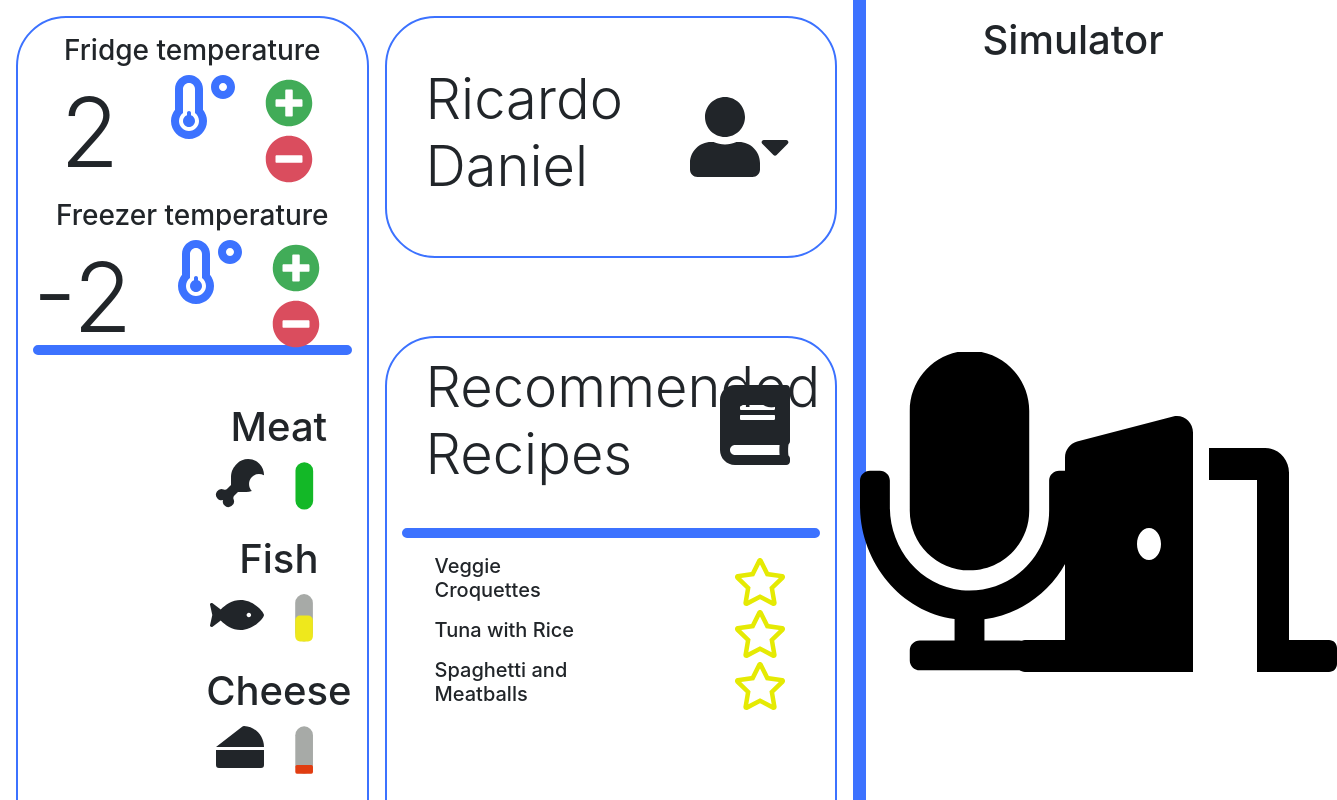
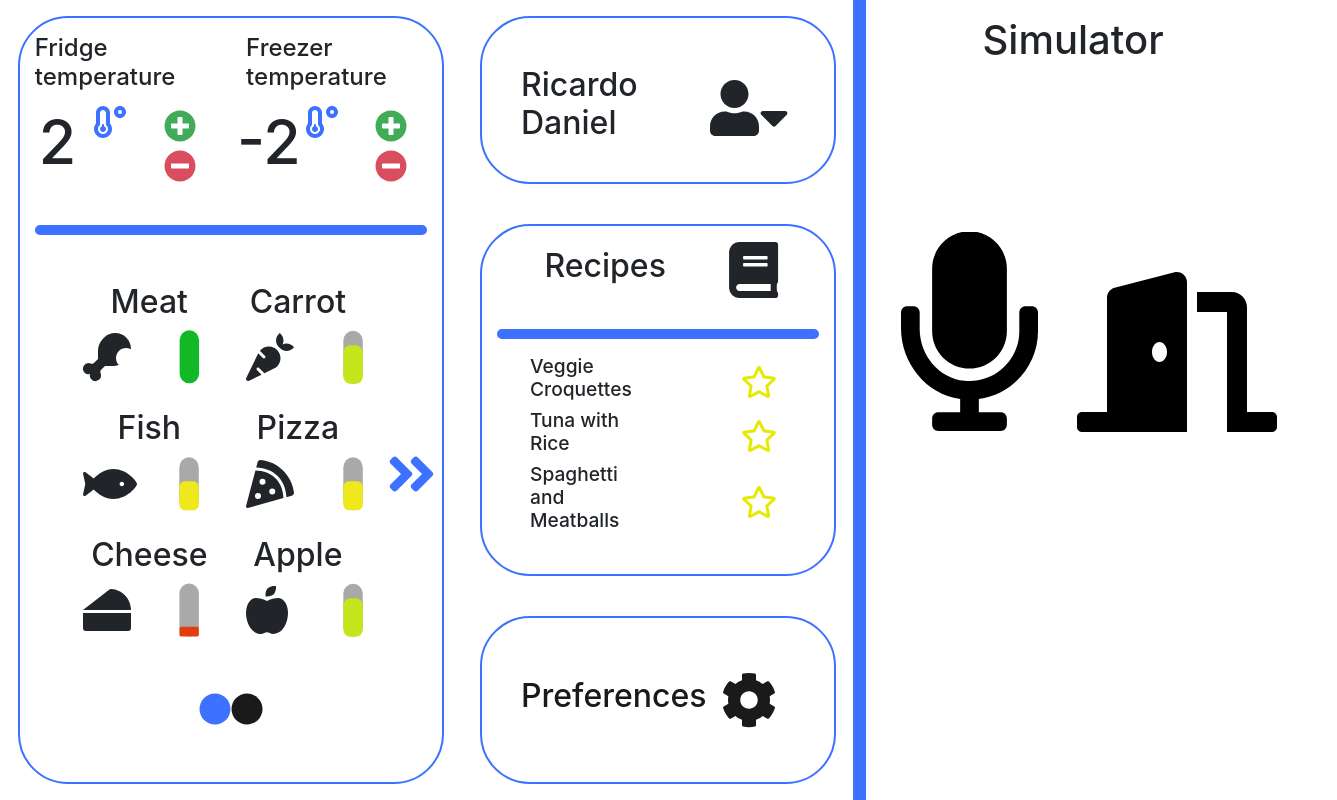
Before and after one commit to RVelhinho/ai-app, a React (Create React App) app: page / in a window 1280 px wide. Shown: the top 800 px of the page, 1337 px wide, since content can reach past the window. Built offline with nearby package versions, Linux system fonts and the light colour scheme.

Commit message:
responsive bby

```diff
--- a/src/components/Fridge.jsx
+++ b/src/components/Fridge.jsx
@@ -23,7 +23,6 @@ import { faBacon } from "@fortawesome/free-solid-svg-icons";
 import { faCog } from "@fortawesome/free-solid-svg-icons";
 import { faAngleDoubleRight } from "@fortawesome/free-solid-svg-icons";
 import { faAngleDoubleLeft } from "@fortawesome/free-solid-svg-icons";
-import { Link } from "react-router-dom";
 
 export default class Fridge extends Component {
     chooseFood(name) {
@@ -61,20 +60,16 @@ export default class Fridge extends Component {
         const startingIndex = Math.floor(foodsLength / 2);
         const array1 = foods.slice(0, startingIndex);
         const array2 = foods.slice(startingIndex);
-        let UserBubbleClass = this.props.showUsers
-            ? "row h-50 pb-5"
-            : "row h-25 pb-5";
-        let BubbleSepClass = this.props.showUsers
-            ? "row h-25 py-3"
-            : "row h-50 py-3";
+        let UserBubbleClass = this.props.showUsers ? "row h-50" : "row h-25";
+        let BubbleSepClass = this.props.showUsers ? "row h-25" : "row h-50";
         console.log(this.props.currentPage);
         return (
             <React.Fragment>
                 <div className="row h-100">
-                    <div className="col bubble my-3 ml-3">
+                    <div className="col-12 col-sm-7 col-md-6 col-xl-6 bubble my-3 mx-auto">
                         <div className="row h-25 mt-3">
                             {this.props.temps.map((temp) => (
-                                <div key={temp.name} className="col">
+                                <div key={temp.name} className="col-6">
                                     <Temperature
                                         name={temp.name}
                                         temp={temp.degrees}
@@ -89,8 +84,8 @@ export default class Fridge extends Component {
                             ))}{" "}
                         </div>
                         <hr className="separator mt-0" />
-                        <div className="row h-50 mt-5">
-                            <div className="col d-flex justify-content-center align-items-center">
+                        <div className="row h-50 w-100 mt-5 mx-auto">
+                            <div className="col-12  col-md-2 col-xl-1 order-3  order-md-1 order-xl-1 d-flex justify-content-start justify-content-md-center justify-content-xl-center align-items-center ">
                                 {this.props.currentPage > 1 && (
                                     <FontAwesomeIcon
                                         icon={faAngleDoubleLeft}
@@ -102,33 +97,38 @@ export default class Fridge extends Component {
                                         onClick={() =>
                                             this.props.onPreviousPage()
                                         }
+                                        className="icon"
                                     />
                                 )}{" "}
                             </div>
-                            <div className="col">
+                            <div className="col-6 col-md-4 col-xl-5 order-1  order-md-2 order-xl-2">
                                 {array1.map((food) => (
                                     <React.Fragment key={food.name}>
                                         <div className="row">
                                             <div className="col d-flex justify-content-center">
-                                                <h1>{food.name}</h1>
+                                                <h1 className="textFood">
+                                                    {food.name}
+                                                </h1>
                                             </div>
                                         </div>
                                         <div className="row mb-3">
-                                            <div className="col d-flex justify-content-end">
+                                            <div className="col-7">
                                                 <FontAwesomeIcon
                                                     icon={this.chooseFood(
                                                         food.name
                                                     )}
                                                     size="3x"
+                                                    className="icon"
                                                 />
                                             </div>
-                                            <div className="col d-flex justify-content-start">
+                                            <div className="col-1">
                                                 <h1>
                                                     <img
                                                         src={this.chooseBar(
                                                             food.quantity
                                                         )}
                                                         alt="quantity"
+                                                        className="icon"
                                                     />
                                                 </h1>
                                             </div>
@@ -136,30 +136,34 @@ export default class Fridge extends Component {
                                     </React.Fragment>
                                 ))}{" "}
                             </div>
-                            <div className="col">
+                            <div className="col-6 col-md-4 col-xl-5 order-2  order-md-3 order-xl-3">
                                 {array2.map((food) => (
                                     <React.Fragment key={food.name}>
-                                        <div className="row">
+                                        <div className="row w-100">
                                             <div className="col d-flex justify-content-center">
-                                                <h1>{food.name}</h1>
+                                                <h1 className="textFood">
+                                                    {food.name}
+                                                </h1>
                                             </div>
                                         </div>
                                         <div className="row mb-3 ">
-                                            <div className="col d-flex justify-content-end">
+                                            <div className="col-7">
                                                 <FontAwesomeIcon
                                                     icon={this.chooseFood(
                                                         food.name
                                                     )}
                                                     size="3x"
+                                                    className="icon"
                                                 />
                                             </div>
-                                            <div className="col d-flex justify-content-start">
+                                            <div className="col-1">
                                                 <h1>
                                                     <img
                                                         src={this.chooseBar(
                                                             food.quantity
                                                         )}
                                                         alt="quantity"
+                                                        className="icon"
                                                     />
                                                 </h1>
                                             </div>
@@ -167,7 +171,7 @@ export default class Fridge extends Component {
                                     </React.Fragment>
                                 ))}{" "}
                             </div>
-                            <div className="col d-flex justify-content-center align-items-center">
+                            <div className="col-12  col-md-2 col-xl-1 order-3 order-md-4 order-xl-4 d-flex justify-content-end justify-content-md-center justify-content-xl-center align-items-center">
                                 {this.props.currentPage < pagesCount && (
                                     <FontAwesomeIcon
                                         icon={faAngleDoubleRight}
@@ -177,11 +181,12 @@ export default class Fridge extends Component {
                                             color: "#3c72ff",
                                         }}
                                         onClick={() => this.props.onNextPage()}
+                                        className="icon"
                                     />
                                 )}{" "}
                             </div>
                         </div>
-                        <div className="row row-dots">
+                        <div className="row row-dots mt-5 mt-sm-3 mt-md-3 mt-xl-3">
                             <div className="col d-flex justify-content-center alig-items-center">
                                 <Pagination
                                     pagesCount={pagesCount}
@@ -190,7 +195,7 @@ export default class Fridge extends Component {
                             </div>
                         </div>
                     </div>
-                    <div className="col mx-3">
+                    <div className="col-12 col-sm-4 col-md-5 col-xl-5 mx-auto">
                         <div className={UserBubbleClass}>
                             <UserBubble
                                 users={this.props.users}
@@ -203,14 +208,14 @@ export default class Fridge extends Component {
                         </div>
                         <div className={BubbleSepClass}>
                             <BubbleSep
-                                desc="Recommended Recipes"
+                                desc="Recipes"
                                 recipes={this.props.recipes}
                                 onClickFavorite={this.props.onClickFavorite}
                                 currentUser={this.props.currentUser}
                                 showUsers={this.props.showUsers}
                             />
                         </div>
-                        <div className="row h-25 pt-5">
+                        <div className="row h-25 ">
                             <Bubble desc="Preferences" icon={faCog} />
                         </div>
                     </div>
--- a/src/components/MainPage.jsx
+++ b/src/components/MainPage.jsx
@@ -26,7 +26,7 @@ export default function MainPage({
         <React.Fragment>
             <div className="container-fluid">
                 <div className="row initial-height">
-                    <div className="col-8">
+                    <div className="col-12 col-md-12 col-xl-8">
                         <Fridge
                             pageSize={pageSize}
                             currentPage={currentPage}
--- a/src/components/PreferencesPage.jsx
+++ b/src/components/PreferencesPage.jsx
@@ -21,6 +21,7 @@ export default class PreferencesPage extends Component {
                                         size="6x"
                                         onClick={this.handleLeave}
                                         style={{ cursor: "pointer" }}
+                                        className="icon"
                                     />
                                 </div>
                             </div>
@@ -38,7 +39,6 @@ export default class PreferencesPage extends Component {
                                             onCheckClick={() =>
                                                 this.props.onCheckClick(pref)
                                             }
-                                            style={{ cursor: "pointer" }}
                                         />
                                     </div>
                                 </div>
--- a/src/components/common/Bubble.jsx
+++ b/src/components/common/Bubble.jsx
@@ -8,19 +8,23 @@ export default function Bubble({ desc, icon }) {
         <React.Fragment>
             <Link
                 to="/preferences"
-                className="col bubble my-3 d-flex align-items-center justify-content-between"
+                className="col bubble my-3 d-flex align-items-center"
                 style={{
                     cursor: "pointer",
                     color: "#1a1a1a",
                     textDecoration: "none",
                 }}
             >
-                <div className="row w-100 pl-4">
-                    <div className="col-8 d-flex align-items-center justify-content-start">
-                        <h1 className="display-4">{desc}</h1>
+                <div className="row w-100 pl-4 py-2">
+                    <div className="col-12 col-sm-12 col-md-5 col-lg-5 d-flex align-items-center justify-content-center justify-content-md-start justify-content-lg-start">
+                        <h1 className="text1">{desc}</h1>
                     </div>
-                    <div className="col d-flex align-items-center justify-content-end">
-                        <FontAwesomeIcon icon={icon} size="5x" />
+                    <div className="col d-flex align-items-center justify-content-center justify-content-md-end justify-content-lg-end">
+                        <FontAwesomeIcon
+                            icon={icon}
+                            size="5x"
+                            className="icon"
+                        />
                     </div>
                 </div>
             </Link>
--- a/src/components/common/BubbleSep.jsx
+++ b/src/components/common/BubbleSep.jsx
@@ -7,46 +7,39 @@ export default class BubbleSep extends Component {
     render() {
         return (
             <React.Fragment>
-                <div className="col bubble">
-                    <div className="row">
-                        <div className="col my-3 d-flex align-items-center justify-content-between">
-                            <div className="row w-100 pl-4">
-                                <div className="col-8 d-flex align-items-center justify-content-start">
-                                    <h1 className="display-4">
-                                        {this.props.desc}
-                                    </h1>
+                <div className="col bubble my-4">
+                    <div className="row w-100 h-25 pl-4 py-3">
+                        <div className="col-7 col-xl-8 d-flex align-items-center justify-content-start justify-content-sm-center">
+                            <h1 className="text1">{this.props.desc}</h1>
                         </div>
-                                <div className="col d-flex align-items-center justify-content-end">
-                                    <FontAwesomeIcon icon={faBook} size="5x" />
-                                </div>
-                            </div>
+                        <div className="col-5 col-xl-4 d-flex align-items-center justify-content-end justify-content-sm-center">
+                            <FontAwesomeIcon
+                                icon={faBook}
+                                size="5x"
+                                className="icon"
+                            />
                         </div>
                     </div>
                     {!this.props.showUsers && <hr className="my-3 separator" />}
-                    {!this.props.showUsers && (
-                        <div className="row">
-                            <div className="col">
-                                {this.props.recipes.map((recipe) => (
+                    {!this.props.showUsers &&
+                        this.props.recipes.map((recipe) => (
                             <div key={recipe.name} className="row">
-                                        <div className="col d-flex justify-content-start align-items-center pl-5">
-                                            <h5>{recipe.name}</h5>
+                                <div className="col-6 d-flex justify-content-start align-items-center pl-md-5 pl-lg-5">
+                                    <h5 className="textRecipe">
+                                        {recipe.name}
+                                    </h5>
                                 </div>
-                                        <div className="col d-flex justify-content-end align-items-center pr-5">
+                                <div className="col d-flex justify-content-end align-items-center pr-md-5 pr-lg-5">
                                     <Favorite
                                         favorite={recipe.favorite}
                                         onClickFavorite={() =>
-                                                    this.props.onClickFavorite(
-                                                        recipe
-                                                    )
+                                            this.props.onClickFavorite(recipe)
                                         }
                                     />
                                 </div>
                             </div>
                         ))}
                 </div>
-                        </div>
-                    )}
-                </div>
             </React.Fragment>
         );
     }
--- a/src/components/common/Checkmark.jsx
+++ b/src/components/common/Checkmark.jsx
@@ -14,6 +14,7 @@ export default function Checkmark({ check, onCheckClick }) {
                 size="6x"
                 onClick={onCheckClick}
                 style={classes}
+                className="icon"
             />
         </React.Fragment>
     );
--- a/src/components/common/Favorite.jsx
+++ b/src/components/common/Favorite.jsx
@@ -12,6 +12,7 @@ export default function Favorite({ favorite, onClickFavorite }) {
             size="3x"
             onClick={onClickFavorite}
             style={{ cursor: "pointer", color: "#e5ea03" }}
+            className="star_icon"
         />
     );
 }
--- a/src/components/common/OpenClose.jsx
+++ b/src/components/common/OpenClose.jsx
@@ -7,7 +7,7 @@ export default function OpenClose({ showUsers }) {
     const classes = showUsers ? faSortUp : faSortDown;
     return (
         <React.Fragment>
-            <FontAwesomeIcon icon={classes} size="3x" />
+            <FontAwesomeIcon icon={classes} size="3x" className="icon" />
         </React.Fragment>
     );
 }
--- a/src/components/common/Pagination.jsx
+++ b/src/components/common/Pagination.jsx
@@ -19,8 +19,9 @@ export default class Pagination extends Component {
                     <FontAwesomeIcon
                         key={item}
                         icon={faCircle}
-                        size="3x"
+                        size="2x"
                         style={this.chooseColor(item)}
+                        className="icon"
                     />
                 ))}
             </React.Fragment>
--- a/src/components/common/Temperature.jsx
+++ b/src/components/common/Temperature.jsx
@@ -8,29 +8,30 @@ import "../style/bubble.css";
 export default function Temperature({ name, temp, onPlusTemp, onMinusTemp }) {
     return (
         <React.Fragment>
-            <div className="row h-25">
+            <div className="row h-25 d-flex justify-content-center">
                 <div className="col d-flex justify-content-center">
-                    <h3>{name}</h3>
+                    <h3 className="text2">{name}</h3>
                 </div>
             </div>
-            <div className="row h-75">
-                <div className="col d-flex justify-content-end">
-                    <h1 className="display-1">{temp}</h1>
+            <div className="row h-75 w-100 d-flex justify-content-center mt-4">
+                <div className="col-3 d-flex justify-content-center">
+                    <h3 className="number1">{temp}</h3>
                 </div>
-                <div className="col d-flex justify-content-end">
+                <div className="col-4 d-flex justify-content-center">
                     <FontAwesomeIcon
                         icon={faTemperatureLow}
                         size="4x"
                         style={{ color: "#3c72ff" }}
+                        className="icon_temp"
                     />
                 </div>
-                <div className="col mt-1">
+                <div className="col-3 mt-1">
                     <div className="row mb-2">
                         <div className="col">
                             <FontAwesomeIcon
                                 icon={faPlusCircle}
                                 size="3x"
-                                className="plus"
+                                className="icon_temp"
                                 onClick={onPlusTemp}
                                 style={{ cursor: "pointer", color: "#41ac58" }}
                             />
@@ -41,7 +42,7 @@ export default function Temperature({ name, temp, onPlusTemp, onMinusTemp }) {
                             <FontAwesomeIcon
                                 icon={faMinusCircle}
                                 size="3x"
-                                className="minus"
+                                className="icon_temp"
                                 onClick={onMinusTemp}
                                 style={{ cursor: "pointer", color: "#da4d5e" }}
                             />
--- a/src/components/common/UserBubble.jsx
+++ b/src/components/common/UserBubble.jsx
@@ -16,17 +16,21 @@ export default function UserBubble({
     usersOld.splice(currentUserIndex, 1);
     return (
         <React.Fragment>
-            <div className="col bubble my-3">
+            <div className="col bubble mb-5 mb-sm-3 mb-md-3 mb-xl-3 mt-3 ">
                 <div
-                    className="row w-100 pl-4 my-5 "
+                    className="row w-100 pl-4 py-2 pt-sm-4 pt-md-5 pt-xl-5 mb-3"
                     onClick={onShowUsers}
                     style={{ cursor: "pointer" }}
                 >
-                    <div className="col-8 d-flex align-items-center justify-content-start">
-                        <h1 className="display-4">{currentUser}</h1>
+                    <div className="col-12 col-md-8 col-xl-8 d-flex align-items-center justify-content-center justify-content-md-start justify-content-xl-start ">
+                        <h1 className="text1">{currentUser}</h1>
                     </div>
-                    <div className="col d-flex align-items-center justify-content-end">
-                        <FontAwesomeIcon icon={faUser} size="5x" />
+                    <div className="col-12 col-md-4 col-xl-4 d-flex align-items-center justify-content-center justify-content-md-end justify-content-xl-end">
+                        <FontAwesomeIcon
+                            icon={faUser}
+                            size="5x"
+                            className="icon"
+                        />
                         <OpenClose showUsers={showUsers} />
                     </div>
                 </div>
@@ -40,7 +44,7 @@ export default function UserBubble({
                                 style={{ cursor: "pointer" }}
                             >
                                 <div className="col-8 d-flex align-items-center justify-content-start">
-                                    <h1 className="display-4">{user.name}</h1>
+                                    <h1 className="text1">{user.name}</h1>
                                 </div>
                             </div>
                         </React.Fragment>
--- a/src/components/style/bubble.css
+++ b/src/components/style/bubble.css
@@ -25,6 +25,7 @@ ul#menu li {
     height: 100%;
     width: 1%;
     background-color: #3c72ff;
+    display: none;
 }
 
 .row-dots {
@@ -34,3 +35,117 @@ ul#menu li {
 .rs {
     height: 230%;
 }
+.text1 {
+    font-size: 3em;
+}
+.textFood {
+    font-size: 1.5em;
+}
+
+.textRecipe {
+    font-size: 1.5em;
+}
+.icon_temp {
+    height: 4vh;
+}
+
+.number1 {
+    font-size: 3.8em;
+}
+
+@media (min-width: 576px) {
+    .text1 {
+        font-size: 1.3em;
+    }
+    .text2 {
+        font-size: 1.5em;
+    }
+
+    .textRecipe {
+        font-size: 1em;
+    }
+
+    .icon {
+        height: 5vh;
+    }
+    .icon_temp {
+        height: 4vh;
+    }
+    .star_icon {
+        height: 4vh;
+    }
+}
+
+@media (min-width: 768px) {
+    .text1 {
+        font-size: 1.5em;
+    }
+    .text2 {
+        font-size: 1.5em;
+    }
+
+    .textRecipe {
+        font-size: 1em;
+    }
+
+    .icon {
+        height: 7vh;
+    }
+    .icon_temp {
+        height: 4vh;
+    }
+    .star_icon {
+        height: 4vh;
+    }
+}
+
+@media (min-width: 992px) {
+    .text1 {
+        font-size: 1.5em;
+    }
+    .text2 {
+        font-size: 1.5em;
+    }
+
+    .textRecipe {
+        font-size: 1em;
+    }
+
+    .icon {
+        height: 7vh;
+    }
+    .icon_temp {
+        height: 4vh;
+    }
+    .star_icon {
+        height: 4vh;
+    }
+}
+
+@media (min-width: 1200px) {
+    .text1 {
+        font-size: 2em;
+    }
+    .text2 {
+        font-size: 1.5em;
+    }
+    .textFood {
+        font-size: 2em;
+    }
+
+    .textRecipe {
+        font-size: 1.2em;
+    }
+    .icon {
+        height: 7vh;
+    }
+    .icon_temp {
+        height: 4vh;
+    }
+    .star_icon {
+        height: 4vh;
+    }
+    .divider {
+        display: block;
+    }
+}
```
Lines whose indentation alone changed are shown as unchanged.
